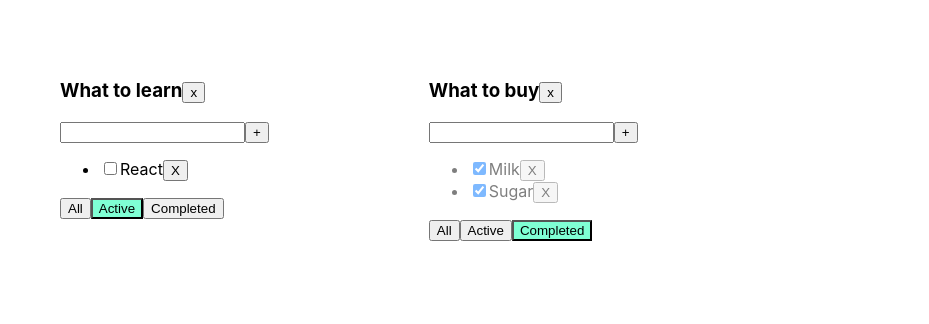
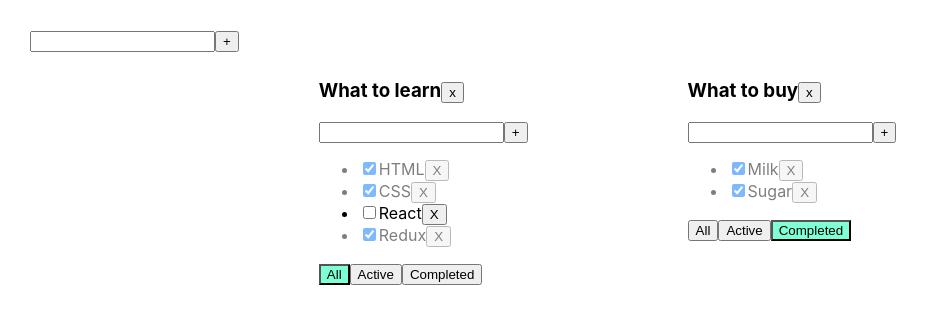
Before and after one commit to DmitryKRTV/todolist-ts, a React (Create React App) app: page / in a window 1280 px wide. Shown: the top 324 px of the page, without its empty margins (0-929 px from the left). Built offline with nearby package versions, Linux system fonts and the light colour scheme.

Commit message:
Commit 6.1. Finished lesson 6. Refactoring, decomposition, added few components.

```diff
--- a/src/App.tsx
+++ b/src/App.tsx
@@ -1,7 +1,8 @@
 import React, {useState} from "react";
 import "./App.css";
-import TodoList from "./components/TodoList";
+import TodoList, {TaskType} from "./components/TodoList";
 import {v1} from "uuid";
+import AddItemForm from "./components/AddItemForm";
 
 export type FilterValuesType = "all" | "completed" | "active";
 
@@ -11,12 +12,16 @@ type TodoListType = {
     filter: FilterValuesType
 }
 
+type TasksStateType = {
+    [key: string]: Array<TaskType>
+}
+
 function App() {
 
     const todoListId1 = v1();
     const todoListId2 = v1();
 
-    const [tasks, setTasks] = useState({
+    const [tasks, setTasks] = useState<TasksStateType>({
         [todoListId1]: [
             {id: v1(), title: "HTML", isDone: true},
             {id: v1(), title: "CSS", isDone: true},
@@ -31,7 +36,7 @@ function App() {
     });
 
     const [todoLists, setTodoLists] = useState<Array<TodoListType>>([
-        {id: todoListId1, title: "What to learn", filter: "active"},
+        {id: todoListId1, title: "What to learn", filter: "all"},
         {id: todoListId2, title: "What to buy", filter: "completed"},
     ])
 
@@ -45,7 +50,10 @@ function App() {
 
     function changeStatus(todoListId: string, taskId: string, isDone: boolean) {
         setTasks({...tasks, [todoListId]: tasks[todoListId].map(i => i.id === taskId ? {...i, isDone: isDone} : i)})
+    }
 
+    function changeTaskTitle(todoListId: string, taskId: string, value: string) {
+        setTasks({...tasks, [todoListId]: tasks[todoListId].map(i => i.id === taskId ? {...i, title: value} : i)})
     }
 
     function removeTodoList(todoListId: string) {
@@ -57,8 +65,21 @@ function App() {
         setTodoLists([...todoLists.map(i => i.id === todoListId ? {...i, filter: value} : i)])
     }
 
+    function changeTodoListTitle(todoListId: string, value: string) {
+        setTodoLists([...todoLists.map(i => i.id === todoListId ? {...i, title: value} : i)])
+    }
+
+    const addTodoList = (title: string) => {
+        const todoListId = v1()
+        setTodoLists([{id: todoListId, title, filter: "all"}, ...todoLists])
+        setTasks({...tasks, [todoListId]: []})
+    }
+
     return (
         <div className="App">
+
+            <AddItemForm addItem={addTodoList}/>
+
             {todoLists.map((i) => {
 
                 let newTasks = tasks[i.id];
@@ -85,6 +106,8 @@ function App() {
                     changeTaskStatus={changeStatus}
                     filter={i.filter}
                     removeTodoList={removeTodoList}
+                    changeTaskTitle={changeTaskTitle}
+                    changeTodoListTitle={changeTodoListTitle}
                 />
             })}
         </div>
--- /dev/null
+++ b/src/components/AddItemForm.tsx
@@ -0,0 +1,49 @@
+import React, {ChangeEvent, KeyboardEvent, useState} from "react";
+
+type AddItemFormType = {
+    addItem: (title: string) => void
+}
+const AddItemForm: React.FC<AddItemFormType> = ({addItem}) => {
+
+    const [title, setTitle] = useState("");
+    const [error, setError] = useState<string | null>(null);
+
+    const onChangeHandler = (e: ChangeEvent<HTMLInputElement>) => setTitle(e.currentTarget.value)
+
+    const onKeyPressHandler = (e: KeyboardEvent<HTMLInputElement>) => {
+        setError(null)
+
+        if (e.key === "Enter" && e.currentTarget.value.trim() !== "") {
+            addItem(title.trim());
+            setTitle("")
+        }
+
+        if (e.key === "Enter" && e.currentTarget.value.trim() === "") {
+            setError("Field is required")
+        }
+    }
+
+    const addTaskHandler = () => {
+        if (title.trim() !== "") {
+            addItem(title.trim());
+            setTitle("")
+        }
+        if (title.trim() === "") {
+            setError("Field is required")
+        }
+    }
+
+    return (
+        <div>
+            <input value={title}
+                   onChange={onChangeHandler}
+                   onKeyDown={onKeyPressHandler}
+                   className={error ? "error" : ""}
+            />
+            <button onClick={addTaskHandler}>+</button>
+            {error && <div className={"error-message"}>{error}</div>}
+        </div>
+    );
+};
+
+export default AddItemForm;
--- /dev/null
+++ b/src/components/EditableSpan.tsx
@@ -0,0 +1,38 @@
+import React, {ChangeEvent, useState} from "react";
+
+type EditableSpanType = {
+    title: string
+    onChange: (value: string) => void
+}
+const EditableSpan: React.FC<EditableSpanType> = ({title, onChange}) => {
+
+    const [editMode, setEditMode] = useState(false);
+    const [inputValue, setInputValue] = useState("");
+
+    const activateEditMode = () => {
+        setEditMode(true)
+        setInputValue(title)
+    }
+
+    const disactivateEditMode = () => {
+        setEditMode(false)
+        onChange(inputValue)
+    }
+
+    const onChangeTitle = (e: ChangeEvent<HTMLInputElement>) => {
+        setInputValue(e.currentTarget.value)
+    }
+
+    return (
+        editMode
+            ? <input value={inputValue}
+                     type="text"
+                     onBlur={disactivateEditMode}
+                     onChange={onChangeTitle}
+                     autoFocus
+            />
+            : <span onDoubleClick={activateEditMode}>{title}</span>
+    );
+};
+
+export default EditableSpan;
--- a/src/components/TodoList.tsx
+++ b/src/components/TodoList.tsx
@@ -1,5 +1,7 @@
-import React, {ChangeEvent, KeyboardEvent, useState, MouseEvent} from "react";
+import React, {ChangeEvent, MouseEvent} from "react";
 import {FilterValuesType} from "../App";
+import AddItemForm from "./AddItemForm";
+import EditableSpan from "./EditableSpan";
 
 type TodoListPropsType = {
     id: string
@@ -9,8 +11,10 @@ type TodoListPropsType = {
     changeFilter: (todoListId: string, value: FilterValuesType) => void
     addTask: (todoListId: string, title: string) => void
     changeTaskStatus: (todoListId: string, taskId: string, isDone: boolean) => void
+    changeTaskTitle: (todoListId: string, taskId: string, value: string) => void
     filter: FilterValuesType
     removeTodoList: (todoListId: string) => void
+    changeTodoListTitle: (todoListId: string, title: string) => void
 }
 
 export type TaskType = {
@@ -22,38 +26,6 @@ export type TaskType = {
 
 const TodoList = (props: TodoListPropsType) => {
 
-    const [newTaskTitle, setNewTaskTitle] = useState("");
-
-    const [error, setError] = useState<string | null>(null);
-
-    const onChangeHandler = (e: ChangeEvent<HTMLInputElement>) => setNewTaskTitle(e.currentTarget.value)
-
-    const onKeyPressHandler = (e: KeyboardEvent<HTMLInputElement>) => {
-        setError(null)
-
-        if (e.key === "Enter" && e.currentTarget.value.trim() !== "") {
-            props.addTask(props.id, newTaskTitle.trim());
-            setNewTaskTitle("")
-        }
-
-        if (e.key === "Enter" && e.currentTarget.value.trim() === "") {
-            setError("Field is required")
-        }
-
-    }
-
-    const addTaskHandler = () => {
-        if (newTaskTitle.trim() !== "") {
-            props.addTask(props.id, newTaskTitle.trim());
-            setNewTaskTitle("")
-        }
-        if (newTaskTitle.trim() === "") {
-            setError("Field is required")
-        }
-
-    }
-
-
     const onClickFilterHandler = (filter: FilterValuesType) => {
         return (e: MouseEvent<HTMLButtonElement>) => {
             props.changeFilter(props.id, filter)
@@ -64,22 +36,25 @@ const TodoList = (props: TodoListPropsType) => {
         props.removeTodoList(props.id)
     }
 
+    const addTask = (title: string) => {
+        props.addTask(props.id, title)
+    }
+
+    const todoListTitleChanger = (title: string) => {
+        props.changeTodoListTitle(props.id, title)
+    }
 
     return (
         <div className="App">
             <div>
-                <h3>{props.title}
+                <h3>
+                    <EditableSpan title={props.title}
+                                  onChange={todoListTitleChanger}
+                    />
                     <button onClick={removeTodoListHandler}>x</button>
                 </h3>
-                <div>
-                    <input value={newTaskTitle}
-                           onChange={onChangeHandler}
-                           onKeyDown={onKeyPressHandler}
-                           className={error ? "error" : ""}
-                    />
-                    <button onClick={addTaskHandler}>+</button>
-                    {error && <div className={"error-message"}>{error}</div>}
-                </div>
+
+                <AddItemForm addItem={addTask}/>
 
                 <ul>
                     {props.tasks.map((i) => {
@@ -92,6 +67,10 @@ const TodoList = (props: TodoListPropsType) => {
                                 props.changeTaskStatus(props.id, i.id, e.currentTarget.checked)
                             }
 
+                            const onTitleChangeHandler = (value: string) => {
+                                props.changeTaskTitle(props.id, i.id, value)
+                            }
+
                             return (
                                 <li className={i.isDone ? "is-done" : ""}
                                     key={`${i.id}`}>
@@ -99,7 +78,9 @@ const TodoList = (props: TodoListPropsType) => {
                                            onChange={onBoxChangeHandler}
                                            checked={i.isDone}
                                     />
-                                    <span>{i.title}</span>
+                                    <EditableSpan title={i.title}
+                                                  onChange={onTitleChangeHandler}
+                                    />
                                     <button onClick={onRemoveHandler}>X</button>
                                 </li>
                             )
```
